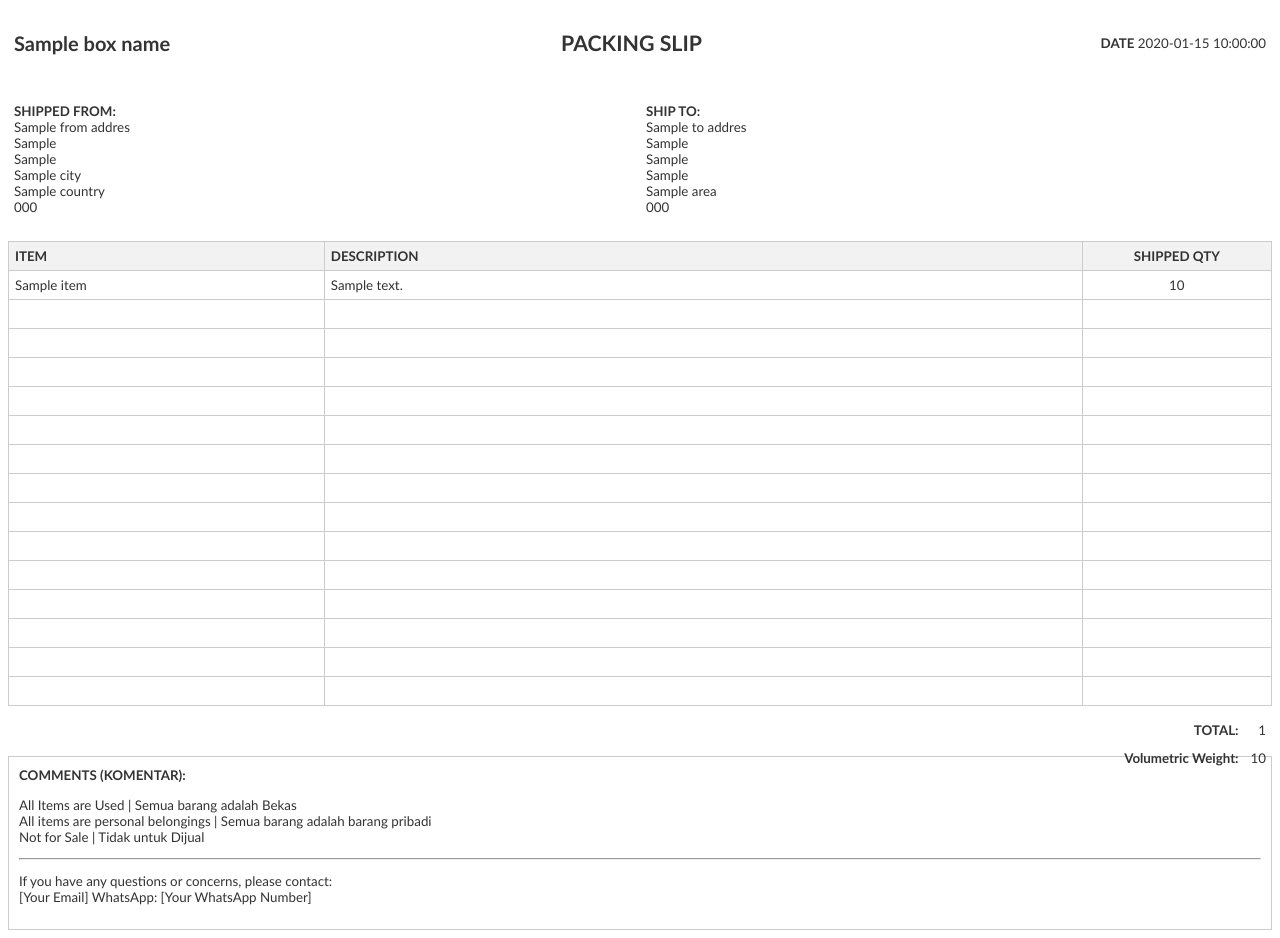
After one commit to Fxdictator/Packing_List, a Flask app: template templates/pdf_template.html in a window 1280 px wide. The commit adds this page. Run offline with Flask 3, Linux system fonts and the light colour scheme; the template is opened without the code that fills it: most values are stand-ins (such as "Sample title", 1, 10 or a date in 2020).

Commit message:
Add PDF export with WeasyPrint and update box_view export button

```diff
--- a/app.py
+++ b/app.py
@@ -1,46 +1,58 @@
 import os
 import json
 import pandas as pd
-from flask import Flask, render_template, request, redirect, url_for, send_file
+from flask import Flask, render_template, request, redirect, url_for, send_file, Response
 from datetime import datetime
 import io
+from weasyprint import HTML  # Import WeasyPrint
 
 app = Flask(__name__)
 
 # --- Configuration & Helper Functions ---
 DATA_FILE = 'packing_data.json'
 
-# NEW: Define box types and their dimensions (L, W, H in cm)
 BOX_TYPES = {
     "Type 1 (Square)": {"L": 52, "W": 52, "H": 40},
     "Type 2 (Tall Large)": {"L": 44, "W": 44, "H": 60},
     "Type 3 (Rectangle)": {"L": 52, "W": 30, "H": 30}
 }
 
+# NEW: Store addresses in dictionaries
+FROM_ADDRESS = {
+    "name": "John Doe",
+    "line1": "Apartment 802, Satin House",
+    "line2": "7 Fresco Walk",
+    "city": "London",
+    "country": "United Kingdom",
+    "postcode": "E1 8PW"
+}
+
+TO_ADDRESS = {
+    "name": "John Doe",
+    "line1": "Jl. Pantai Batu Bolong,",
+    "line2": "Gg. Bantan No.11C",
+    "city_province": "Badung, Bali",
+    "area": "Kuta Utara",
+    "postcode": "80361"
+}
+
+
 def calculate_volumetric_weight(dims):
-    """Calculates volumetric weight using the (L*W*H)/5000 formula."""
     return (dims["L"] * dims["W"] * dims["H"]) / 5000
 
 def load_data():
-    """Loads packing data from the JSON file."""
-    if not os.path.exists(DATA_FILE):
-        return {}
+    if not os.path.exists(DATA_FILE): return {}
     with open(DATA_FILE, 'r') as f:
-        try:
-            return json.load(f)
-        except json.JSONDecodeError:
-            return {}
+        try: return json.load(f)
+        except json.JSONDecodeError: return {}
 
 def save_data(data):
-    """Saves packing data to the JSON file."""
-    with open(DATA_FILE, 'w') as f:
-        json.dump(data, f, indent=4)
+    with open(DATA_FILE, 'w') as f: json.dump(data, f, indent=4)
 
 # --- Routes ---
 
 @app.route('/', methods=['GET', 'POST'])
 def index():
-    """Main page to display and create boxes."""
     data = load_data()
     if request.method == 'POST':
         box_name = request.form['box_name'].strip()
@@ -56,10 +68,7 @@ def index():
     for box_name in sorted_box_names:
         box_info = data[box_name]
 
-        # --- THIS IS THE FIX ---
-        # Check if the data is in the old format (a list) or new format (a dict)
         if isinstance(box_info, dict):
-            # New format: It's a dictionary, so we can get the type
             box_type = box_info.get("type", "N/A")
             item_count = len(box_info.get("items", []))
             volumetric_weight = 0
@@ -68,65 +77,40 @@ def index():
                 volumetric_weight = calculate_volumetric_weight(dims)
             weight_str = f"{volumetric_weight:.2f} kg"
         else:
-            # Old format: It's just a list of items
-            box_type = "N/A (Legacy)"
-            item_count = len(box_info)
-            weight_str = "N/A"
-        # --- END OF FIX ---
+            box_type, item_count, weight_str = "N/A (Legacy)", len(box_info), "N/A"
 
-        boxes_with_details.append({
-            'name': box_name,
-            'count': item_count,
-            'type': box_type,
-            'weight': weight_str
-        })
+        boxes_with_details.append({'name': box_name, 'count': item_count, 'type': box_type, 'weight': weight_str})
 
     return render_template('index.html', boxes=boxes_with_details, box_types=BOX_TYPES.keys())
 
 
-# The rest of your app.py file remains the same...
-
 @app.route('/box/<box_name>', methods=['GET', 'POST'])
 def view_box(box_name):
-    """Page to view and add items to a specific box."""
     data = load_data()
-    if box_name not in data:
-        return redirect(url_for('index'))
+    if box_name not in data: return redirect(url_for('index'))
 
-    # Gracefully handle both old and new data formats
-    box_items_list = data[box_name]
-    if isinstance(box_items_list, dict):
-        box_items_list = box_items_list.get('items', [])
+    box_content = data[box_name]
+    box_items_list = box_content.get('items', []) if isinstance(box_content, dict) else box_content
 
     if request.method == 'POST':
-        item = request.form['item']
-        description = request.form['description']
-        qty = int(request.form['quantity'])
-
-        if item and description and qty > 0:
-            new_item = {'item': item, 'description': description, 'quantity': qty}
-            # If it's old format, we can't add, but we prevent a crash
-            # A better solution would be to auto-convert, but this is safer
-            if isinstance(data[box_name], dict):
-                 data[box_name]['items'].append(new_item)
-                 save_data(data)
+        if isinstance(box_content, dict):
+            new_item = {'item': request.form['item'], 'description': request.form['description'], 'quantity': int(request.form['quantity'])}
+            box_content['items'].append(new_item)
+            save_data(data)
         return redirect(url_for('view_box', box_name=box_name))
 
     return render_template('box_view.html', box_name=box_name, items=box_items_list)
 
-
+# ... (edit_item, delete_item, delete_box routes remain the same) ...
 @app.route('/edit/<box_name>/<int:item_index>', methods=['GET', 'POST'])
 def edit_item(box_name, item_index):
     data = load_data()
 
     box_content = data.get(box_name)
-    if not box_content:
-        return redirect(url_for('index'))
-
+    if not box_content: return redirect(url_for('index'))
     items_list = box_content if isinstance(box_content, list) else box_content.get('items', [])
 
-    if not 0 <= item_index < len(items_list):
-        return redirect(url_for('view_box', box_name=box_name))
+    if not 0 <= item_index < len(items_list): return redirect(url_for('view_box', box_name=box_name))
 
     item_to_edit = items_list[item_index]
 
@@ -144,11 +128,8 @@ def edit_item(box_name, item_index):
 def delete_item(box_name, item_index):
     data = load_data()
     box_content = data.get(box_name)
-    if not box_content:
-        return redirect(url_for('index'))
-
+    if not box_content: return redirect(url_for('index'))
     items_list = box_content if isinstance(box_content, list) else box_content.get('items', [])
-
     if 0 <= item_index < len(items_list):
         del items_list[item_index]
         save_data(data)
@@ -157,74 +138,52 @@ def delete_item(box_name, item_index):
 
 @app.route('/delete_box/<box_name>')
 def delete_box(box_name):
-    """Deletes an entire box."""
     data = load_data()
     if box_name in data:
         del data[box_name]
         save_data(data)
     return redirect(url_for('index'))
 
-@app.route('/export/<box_name>')
-def export_box(box_name):
-    """Exports a box's inventory to an Excel file."""
+
+# NEW: Route to export to PDF
+@app.route('/export_pdf/<box_name>')
+def export_pdf(box_name):
     data = load_data()
     box_info = data.get(box_name)
+    if not box_info: return redirect(url_for('index'))
 
-    if not box_info:
-        return redirect(url_for('index'))
-
-    items = []
-    volumetric_weight_str = "N/A"
-
+    items, volumetric_weight_str, total_qty = [], "N/A", 0
     if isinstance(box_info, dict):
         items = box_info.get('items', [])
         box_type = box_info.get("type", "N/A")
+        total_qty = sum(item['quantity'] for item in items)
         if box_type in BOX_TYPES:
-            dims = BOX_TYPES[box_type]
-            weight = calculate_volumetric_weight(dims)
+            weight = calculate_volumetric_weight(BOX_TYPES[box_type])
             volumetric_weight_str = f"{weight:.2f} kg"
     else:
-        # Handle legacy list format
         items = box_info
+        total_qty = sum(item['quantity'] for item in items)
 
-    df = pd.DataFrame(items) if items else pd.DataFrame(columns=['item', 'description', 'quantity'])
+    # Render the HTML template with data
+    rendered_html = render_template(
+        'pdf_template.html',
+        box_name=box_name,
+        current_date=datetime.now().strftime('%d/%m/%Y'),
+        from_address=FROM_ADDRESS,
+        to_address=TO_ADDRESS,
+        items=items,
+        total_qty=total_qty,
+        volumetric_weight_str=volumetric_weight_str
+    )
 
-    df = df[['item', 'description', 'quantity']]
-    df.columns = ['ITEM', 'DESCRIPTION', 'SHIPPED QTY']
+    # Generate PDF from HTML
+    pdf = HTML(string=rendered_html).write_pdf()
 
-    output = io.BytesIO()
-    with pd.ExcelWriter(output, engine='openpyxl') as writer:
-        ws = writer.book.create_sheet(title="PACKING SLIP")
+    # Create a Flask response with the PDF
+    return Response(pdf,
+                    mimetype='application/pdf',
+                    headers={'Content-Disposition': f'attachment;filename={box_name}_Packing_List.pdf'})
 
-        ws.merge_cells('D1:F1'); ws['D1'] = 'PACKING SLIP'
-        ws['F2'] = 'DATE'; ws['G2'] = datetime.now().strftime('%d/%m/%Y')
-        ws['B4'] = 'SHIPPED FROM:'; ws['D4'] = 'SHIP TO:'
-        ws['B5'] = 'Jolin Tamora'; ws['D5'] = 'Jolin Tamora'
-        ws['B6'] = 'Apartment 802, Satin House'; ws['D6'] = 'Jl. Pantai Batu Bolong,'
-        ws['B7'] = '15 Piazza Walk'; ws['D7'] = 'Gg. Bantan No.11C'
-        ws['B8'] = 'London'; ws['D8'] = 'Badung, Bali'
-        ws['B9'] = 'United Kingdom'; ws['D9'] = 'Kuta Utara'
-        ws['B10'] = 'E1 8PW'; ws['D10'] = '80361'
-
-        start_row = 12
-        df.to_excel(writer, sheet_name='PACKING SLIP', startrow=start_row, index=False)
-
-        total_qty = df['SHIPPED QTY'].sum()
-        total_row = start_row + len(df) + 2
-        ws[f'F{total_row}'] = 'TOTAL:'; ws[f'G{total_row}'] = total_qty
-        ws[f'F{total_row+1}'] = 'Volumetric Weight:'; ws[f'G{total_row+1}'] = volumetric_weight_str
-
-        if 'Sheet1' in writer.book.sheetnames:
-            writer.book.remove(writer.book['Sheet1'])
-
-    output.seek(0)
-
-    return send_file(
-        output,
-        as_attachment=True,
-        download_name=f'{box_name}_Packing_List.xlsx',
-        mimetype='application/vnd.openxmlformats-officedocument.spreadsheetml.sheet'
-    )
 
 if __name__ == '__main__':
     app.run(host='0.0.0.0', port=5001, debug=True)
--- a/templates/box_view.html
+++ b/templates/box_view.html
@@ -30,7 +30,7 @@
     <div class="container">
         <div class="header">
             <h1>Contents of {{ box_name }}</h1>
-            <a href="{{ url_for('export_box', box_name=box_name) }}" class="button btn-export">Export to Excel</a>
+            <a href="{{ url_for('export_box', box_name=box_name) }}" class="button btn-export">Export to PDF</a>
         </div>
 
         <table>
--- /dev/null
+++ b/templates/pdf_template.html
@@ -0,0 +1,110 @@
+<!DOCTYPE html>
+<html>
+<head>
+    <meta charset="UTF-8">
+    <title>Packing Slip</title>
+    <style>
+        @page { size: A4; margin: 0.5in; }
+        body { font-family: 'Trebuchet MS', sans-serif; font-size: 10pt; color: #333; }
+        table { width: 100%; border-collapse: collapse; }
+        th, td { border: 1px solid #ccc; padding: 6px; text-align: left; vertical-align: top; }
+        .no-border { border: none; }
+        .header-table td { border: none; vertical-align: middle; }
+        .main-title { font-size: 16pt; font-weight: bold; text-align: center; }
+        .section-title { font-weight: bold; }
+        .item-table th { background-color: #f2f2f2; font-weight: bold; }
+        .totals-table { width: auto; float: right; margin-top: 10px; }
+        .totals-table td { border: none; text-align: right; }
+        .totals-table td:first-child { font-weight: bold; }
+        .comments-section { border: 1px solid #ccc; padding: 10px; margin-top: 50px; }
+    </style>
+</head>
+<body>
+    <table class="header-table">
+        <tr>
+            <td>
+                <h2>{{ box_name }}</h2>
+            </td>
+            <td style="text-align: center; width: 50%;">
+                <div class="main-title">PACKING SLIP</div>
+            </td>
+            <td style="text-align: right;">
+                <b>DATE</b> {{ current_date }}
+            </td>
+        </tr>
+    </table>
+
+    <table style="width: 100%; margin-top: 20px;">
+        <tr>
+            <td class="no-border" style="width: 50%;">
+                <div class="section-title">SHIPPED FROM:</div>
+                <div>{{ from_address.name }}</div>
+                <div>{{ from_address.line1 }}</div>
+                <div>{{ from_address.line2 }}</div>
+                <div>{{ from_address.city }}</div>
+                <div>{{ from_address.country }}</div>
+                <div>{{ from_address.postcode }}</div>
+            </td>
+            <td class="no-border" style="width: 50%;">
+                <div class="section-title">SHIP TO:</div>
+                <div>{{ to_address.name }}</div>
+                <div>{{ to_address.line1 }}</div>
+                <div>{{ to_address.line2 }}</div>
+                <div>{{ to_address.city_province }}</div>
+                <div>{{ to_address.area }}</div>
+                <div>{{ to_address.postcode }}</div>
+            </td>
+        </tr>
+    </table>
+
+    <table class="item-table" style="margin-top: 20px;">
+        <thead>
+            <tr>
+                <th style="width: 25%;">ITEM</th>
+                <th style="width: 60%;">DESCRIPTION</th>
+                <th style="width: 15%; text-align: center;">SHIPPED QTY</th>
+            </tr>
+        </thead>
+        <tbody>
+            {% for item in items %}
+            <tr>
+                <td>{{ item.item }}</td>
+                <td>{{ item.description }}</td>
+                <td style="text-align: center;">{{ item.quantity }}</td>
+            </tr>
+            {% endfor %}
+            {% for i in range(items|length, 15) %}
+            <tr>
+                <td>&nbsp;</td>
+                <td>&nbsp;</td>
+                <td>&nbsp;</td>
+            </tr>
+            {% endfor %}
+        </tbody>
+    </table>
+
+    <table class="totals-table">
+        <tr>
+            <td>TOTAL:</td>
+            <td>{{ total_qty }}</td>
+        </tr>
+        <tr>
+            <td>Volumetric Weight:</td>
+            <td>{{ volumetric_weight_str }}</td>
+        </tr>
+    </table>
+
+    <div class="comments-section">
+        <div class="section-title">COMMENTS (KOMENTAR):</div>
+        <p>
+            All Items are Used | Semua barang adalah Bekas <br>
+            All items are personal belongings | Semua barang adalah barang pribadi <br>
+            Not for Sale | Tidak untuk Dijual
+        </p>
+        <hr>
+        <p>If you have any questions or concerns, please contact:<br>
+        [Your Email] WhatsApp: [Your WhatsApp Number]</p>
+    </div>
+
+</body>
+</html>
```
